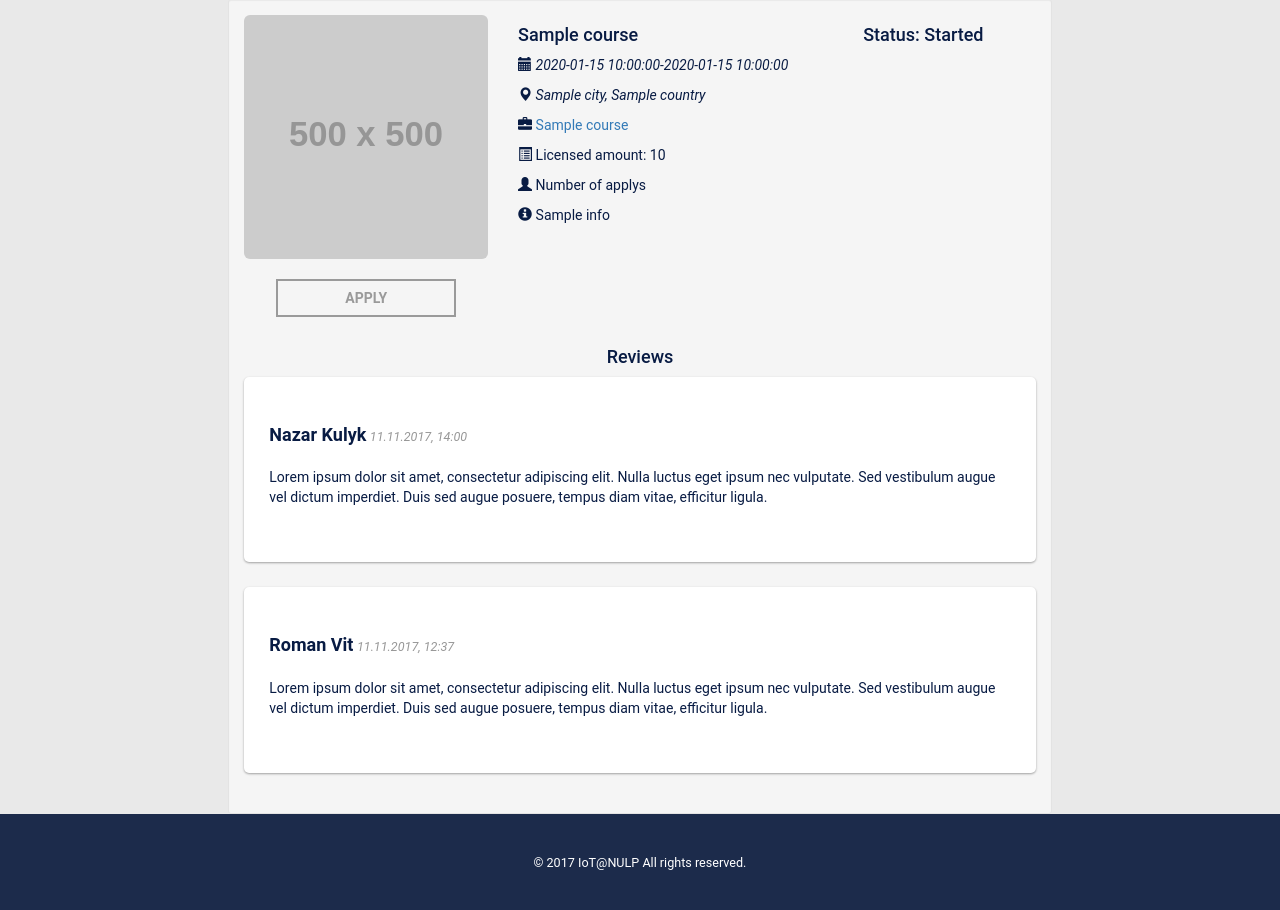
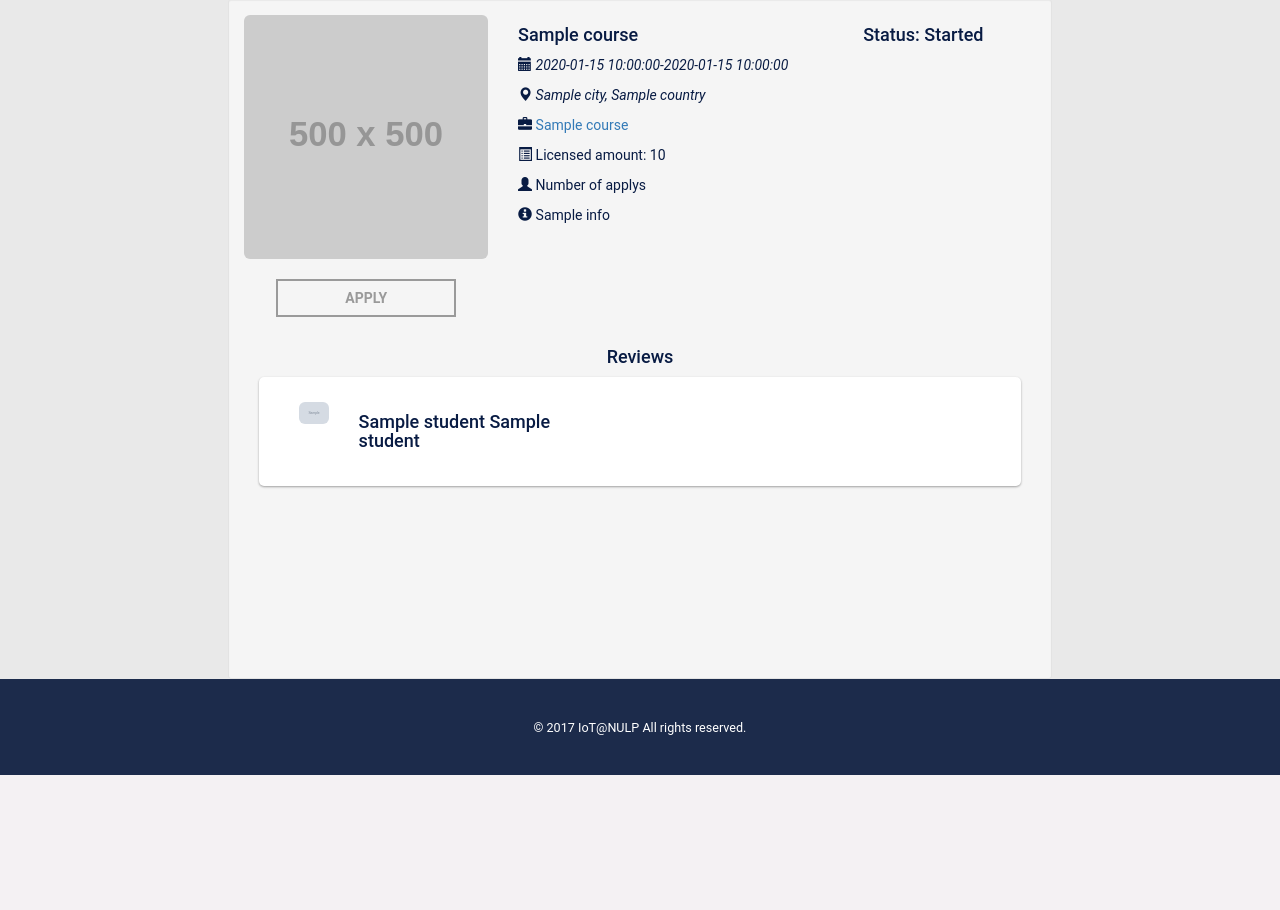
Before and after one commit to teamimperial/Back-end-, a Flask app: template Python-code/templates/course-apply.html in a window 1280 px wide. Shown: the part 51-961 px from the top of the page. After the commit the page ends 826 px from the top, so only its background shows below. Run offline with Flask 2, Linux system fonts and the light colour scheme; the template is opened without the code that fills it: most values are stand-ins (such as "Sample title", 1, 10 or a date in 2020); grey boxes marked "Sample" are stand-in pictures; grey boxes labelled with a size stand in for pictures from a placeholder-image service; some libraries are stand-ins or nearby versions.

Commit message:
On course`s page that have status "Started" or "Not Started" instead of review now is list of student that apply on this course

```diff
--- a/Python-code/templates/course-apply.html
+++ b/Python-code/templates/course-apply.html
@@ -67,25 +67,20 @@
 					<div class="col-md-12">
 						<h4 style="text-align: center">Reviews</h4>
 						<div class="reviews-list">
-							<div class="container card">
-								<br>
-								<span class="review-author">Nazar Kulyk</span>
-								<span class="review-date">11.11.2017, 14:00</span>
-								<p><br>Lorem ipsum dolor sit amet, consectetur adipiscing elit. Nulla luctus eget ipsum nec vulputate.
-									Sed vestibulum augue vel dictum imperdiet. Duis sed augue posuere, tempus diam vitae, efficitur
-									ligula.
-								</p><br>
-							</div>
-							<div class="container card">
-								<br>
-								<span class="review-author">Roman Vit</span>
-								<span class="review-date">11.11.2017, 12:37</span>
-								<p><br>Lorem ipsum dolor sit amet, consectetur adipiscing elit. Nulla luctus eget ipsum nec vulputate.
-									Sed vestibulum augue vel dictum imperdiet. Duis sed augue posuere, tempus diam vitae, efficitur
-									ligula.
-								</p><br>
-							</div>
-
+							{% for student in list_of_student %}
+					            <div class="col-md-12">
+						            <div class="card container">
+							            <a href={{ student.link }}>
+								            <div class="col-md-1">
+									            <img src={{ student.photo }} alt="" class="img-rounded img-responsive" style="width:100%"/>
+								            </div>
+								        <div class="col-md-4">
+									        <h4 id="name">{{ student.student_name }} {{ student.student_last_name }}</h4>
+                                        </div>
+							            </a>
+						            </div>
+					            </div>
+                            {% endfor %}
 						</div>
 					</div>
 				</div>
```
Also changed, not shown: Python-code/courses/get_one_course.py (+30 -2 lines), 1 other file.
